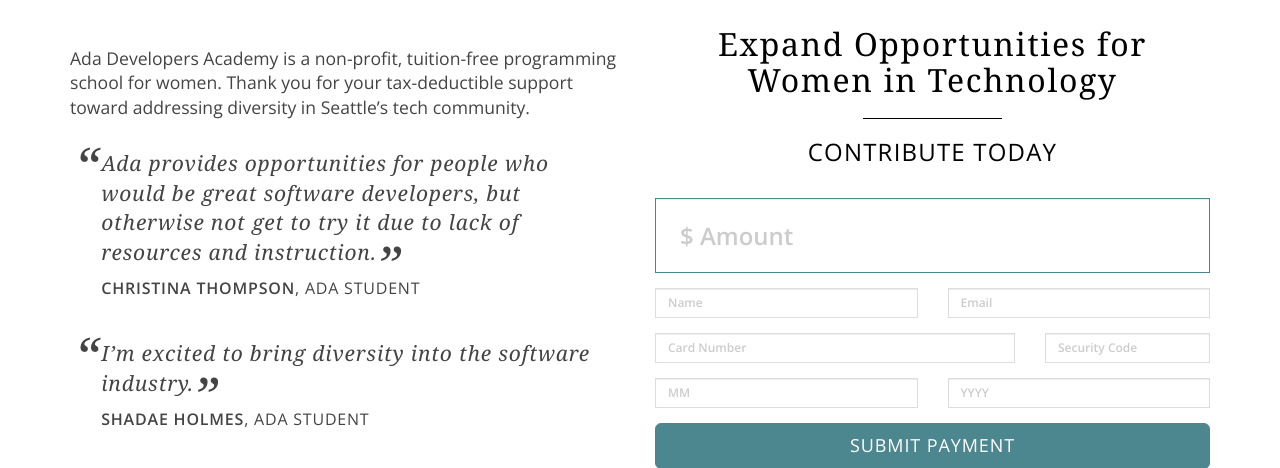
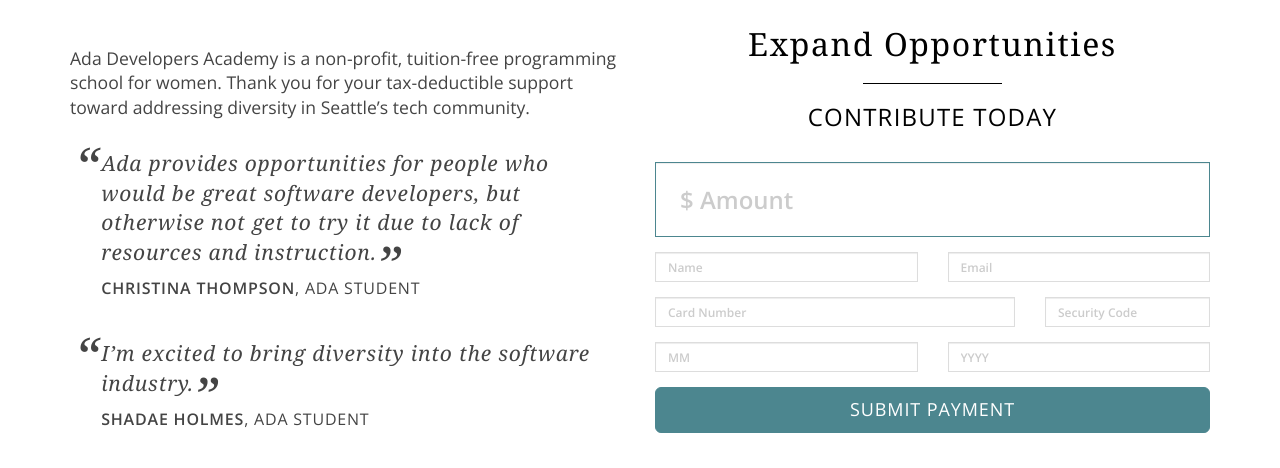
Before and after one commit to Ada-Developers-Academy/ada-donate-old, a Flask app: page / in a window 1280 px wide. Shown: the part 83-551 px from the top of the page. Run offline with Flask 2, Linux system fonts and the light colour scheme; some libraries are stand-ins or nearby versions.

Commit message:
changes tagline

```diff
--- a/templates/index.html
+++ b/templates/index.html
@@ -21,7 +21,7 @@
     <div class='col-lg-6 '>
 
       <div class="heading">
-        <h1>Expand Opportunities for Women in Technology</h1>
+        <h1>Expand Opportunities</h1>
         <hr>
         <h2>Contribute Today</h2>
       </div>
```
